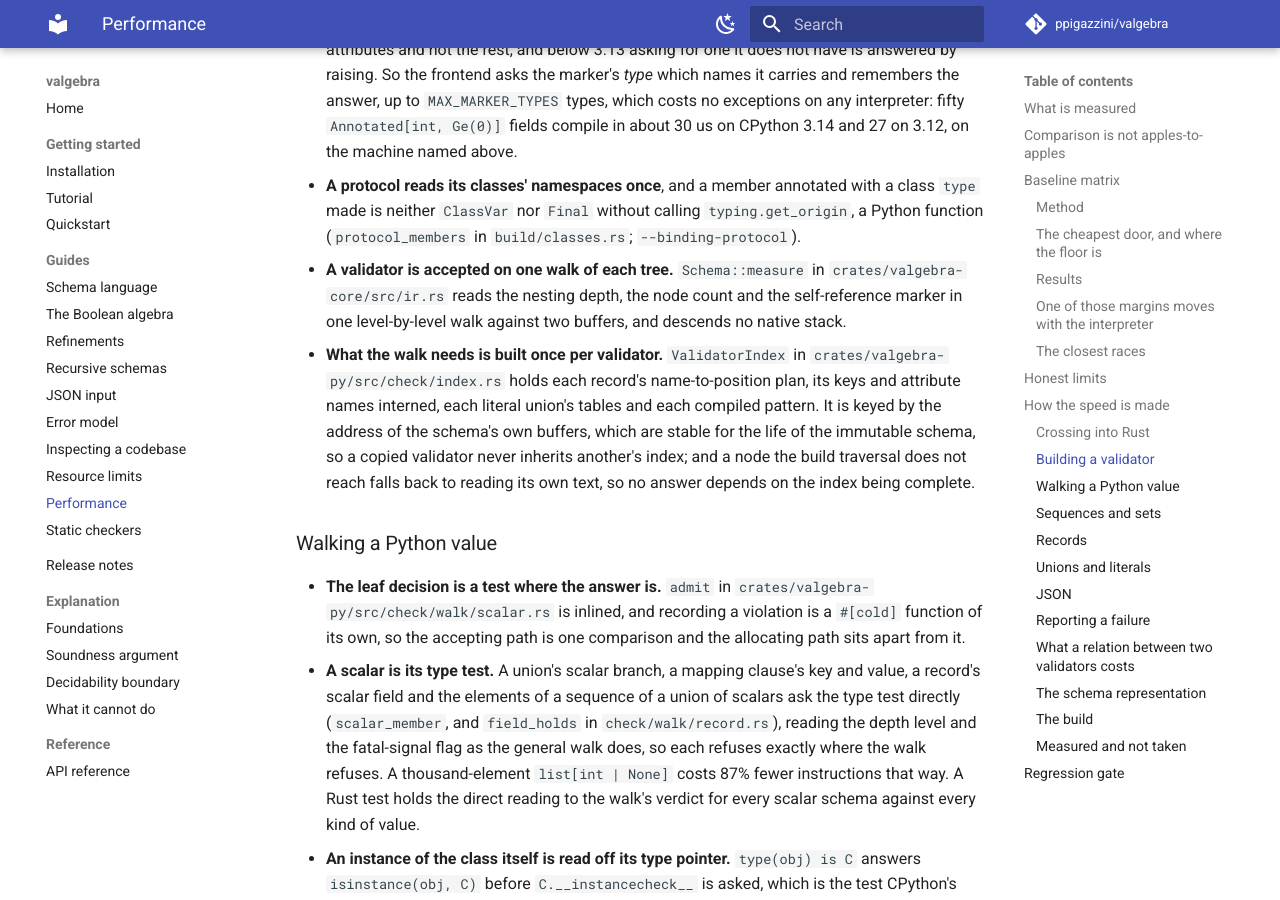
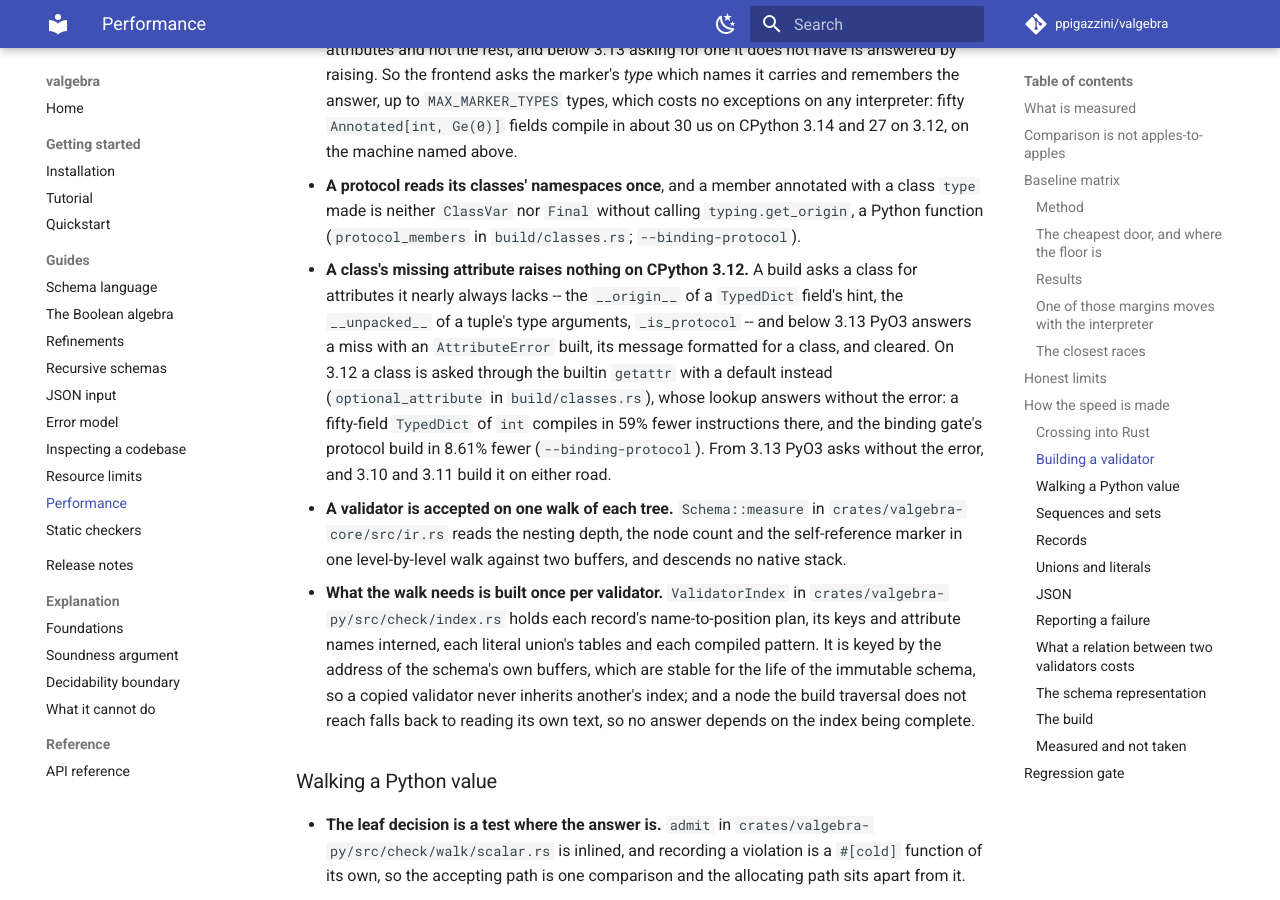
Before and after one commit to ppigazzini/valgebra, an MkDocs documentation site: the page built from docs/11-performance.md, in a window 1280 px wide and 900 px high, scrolled down 10516 px. Built offline with MkDocs 1.6.1 and Material for MkDocs 9.7.7, drawn with Linux system fonts in a browser that asks for light colours; comment, search, counter and statistics services are not loaded.

Commit message:
perf: a class's missing attribute raises nothing on CPython 3.12
The frontend asks a class for attributes it nearly always lacks: the
`__origin__` of each `TypedDict` field's hint, which is a class wherever the
field is not qualified, the `__unpacked__` of a tuple's type arguments,
`_is_protocol` of every class it compiles, and `__no_type_check__`,
`__closed__` and `__extra_items__` of a class it reads annotations from.
Below 3.13 PyO3's `getattr_opt` reads a miss as an `AttributeError` raised
and cleared, and a class formats the error's message on the way: some 3,300
instructions a name.

`optional_attribute` in `build/classes.rs` asks a class on 3.12 through the
builtin `getattr` with a default, a sentinel no attribute holds standing for
absence. Its lookup, `_PyObject_LookupAttr`, answers a class's miss without
building the error, and any error other than `AttributeError` propagates as
from `getattr_opt`. Every other release, and every object that is not a
class, takes `getattr_opt`: from 3.13 it asks through the lookup that
raises nothing, and 3.10 and 3.11 build the error on either road. The reads
that usually find their attribute stay on `getattr_opt`, which a hit costs
less through. No answer changes; an interpreter test holds the two readings
to one object, one absence and one error over a class with and without the
name, one holding `None`, three metaclass hooks and an instance.

On CPython 3.12, compiling a fifty-field `TypedDict` of `int` takes 104,072
instructions against 254,711, a five-field one 41,451 against 58,357, and
`tuple[int, str, float, bytes]` 22,867 against 34,251. On the binding gate
on 3.12 the protocol build reads 8.61% fewer, the dataclass build 2.69% and
the annotated `TypedDict`, whose hints are `Annotated` forms rather than
classes, 1.71%; every walk shape reads its base's count, and on 3.14 every
shape does.

The 3.12 body's sibling is compiled out of the interpreter the binding sweep
links, so `.cargo/mutants.toml` excludes the function by name, as it does
`type_has`: every mutant offered for either body is a `PyResult` no build
accepts.

```diff
--- a/docs/11-performance.md
+++ b/docs/11-performance.md
@@ -487,6 +487,17 @@ program that builds validators per request, and to no validation call.
   with a class `type` made is neither `ClassVar` nor `Final` without calling
   `typing.get_origin`, a Python function (`protocol_members` in
   `build/classes.rs`; `--binding-protocol`).
+- **A class's missing attribute raises nothing on CPython 3.12.** A build asks
+  a class for attributes it nearly always lacks -- the `__origin__` of a
+  `TypedDict` field's hint, the `__unpacked__` of a tuple's type arguments,
+  `_is_protocol` -- and below 3.13 PyO3 answers a miss with an
+  `AttributeError` built, its message formatted for a class, and cleared. On
+  3.12 a class is asked through the builtin `getattr` with a default instead
+  (`optional_attribute` in `build/classes.rs`), whose lookup answers without
+  the error: a fifty-field `TypedDict` of `int` compiles in 59% fewer
+  instructions there, and the binding gate's protocol build in 8.61% fewer
+  (`--binding-protocol`). From 3.13 PyO3 asks without the error, and 3.10 and
+  3.11 build it on either road.
 - **A validator is accepted on one walk of each tree.** `Schema::measure` in
   `crates/valgebra-core/src/ir.rs` reads the nesting depth, the node count and
   the self-reference marker in one level-by-level walk against two buffers, and
```
Also changed, not shown: docs/dev/03-frontend.md (+6 -1 lines), 3 other files.
